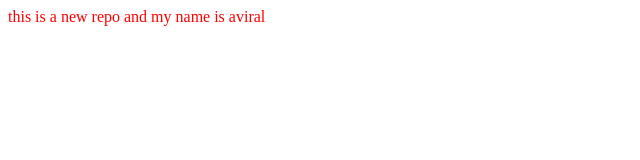
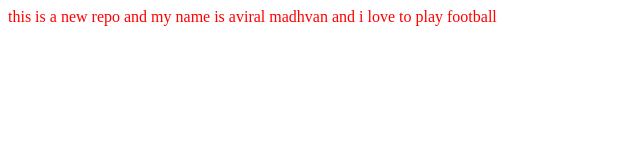
Before and after one commit to aviralMadhvan24/gitdemo2, a plain HTML site: page index.html in a window 1280 px wide. Shown: the whole page, without its empty margins (0-640 px from the left). Drawn offline with Linux system fonts and the light colour scheme.

Commit message:
additional changes to my para

```diff
--- a/index.html
+++ b/index.html
@@ -1,2 +1,2 @@
-<p>this is a new repo and my name is aviral</p>
+<p>this is a new repo and my name is aviral madhvan and i love to play football</p>
 <link rel="stylesheet" href="index.css">
```
